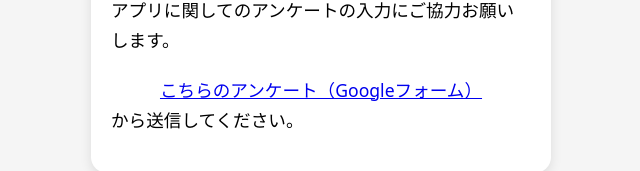
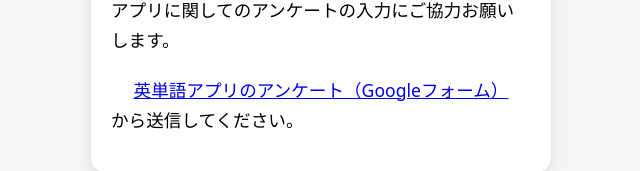
Before and after one commit to kurage534/kurage-eitanngo1900, a website: page public/index.html in a window 1280 px wide. Shown: the part 948-1119 px from the top of the page, without its empty margins (319-959 px from the left). Drawn offline with Linux system fonts and the light colour scheme.

Commit message:
Update index.html

```diff
--- a/public/index.html
+++ b/public/index.html
@@ -101,7 +101,7 @@
 
   <p>
     ※こちらまたは一番上のアンケートボタンで、英単語アプリに関してのアンケートの入力にご協力お願いします。
-    <a href="https://docs.google.com/forms/d/e/1FAIpQLSfNTE5LrQXNPu_qzcGhbpjR7weBP-Zn5YmE10Ixr2x5DzUcqw/viewform?usp=dialog">こちらのアンケート（Googleフォーム）</a>から送信してください。
+    <a href="https://docs.google.com/forms/d/e/1FAIpQLSfNTE5LrQXNPu_qzcGhbpjR7weBP-Zn5YmE10Ixr2x5DzUcqw/viewform?usp=dialog">英単語アプリのアンケート（Googleフォーム）</a>から送信してください。
   </p>
 </section>
 
```
